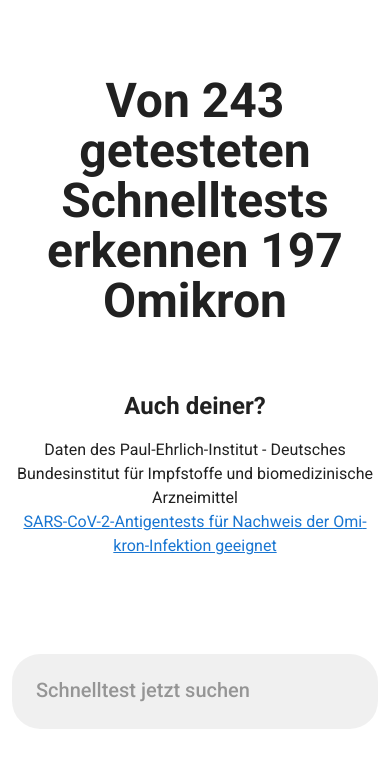
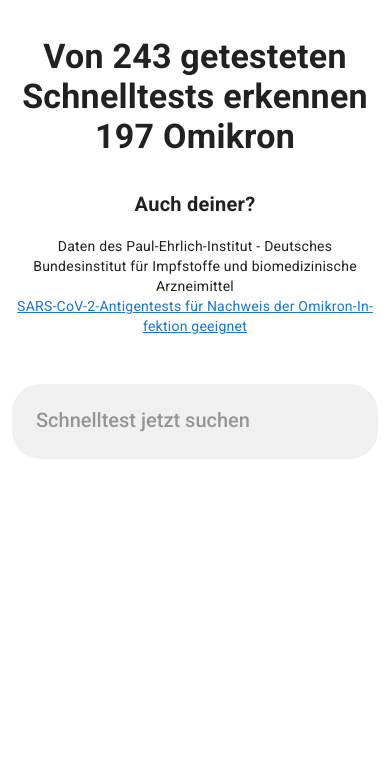
Before and after one commit to SpiritFour/schnelltest-tester, a Nuxt app: page / in a window 390 px wide. Shown: the top 768 px of the page. Built offline with nearby package versions, Linux system fonts and the light colour scheme.

Commit message:
make it nicer for mobile

```diff
--- a/components/Info.vue
+++ b/components/Info.vue
@@ -1,5 +1,5 @@
 <template>
-  <div class="text-center py-4 text-body" style="width: 100%">
+  <div class="text-center py-4 text-md-body-1 text-body-2" style="width: 100%">
     Daten des Paul-Ehrlich-Institut - Deutsches Bundesinstitut für Impfstoffe
     und biomedizinische Arzneimittel
 
--- a/components/Schnelltest.vue
+++ b/components/Schnelltest.vue
@@ -1,11 +1,11 @@
 <template>
-  <v-card outlined class="mb-4 rounded-xl">
+  <v-card outlined class="mb-md-4 mb-2 rounded-xl">
     <div style="display: flex; align-items: baseline">
       <div>
         <v-icon
           large
           :color="test['omicron-sensitive'] ? 'green' : 'red'"
-          class="ml-8 mt-2"
+          class="ml-md-8 ml-4 mt-1 mt-md-2"
           >{{
             test['omicron-sensitive'] ? 'mdi-check-circle' : 'mdi-alert-circle'
           }}
--- a/components/SchnelltestName.vue
+++ b/components/SchnelltestName.vue
@@ -1,12 +1,12 @@
 <template>
-  <div class="pa-2">
-    <v-card-text class="text-h5 pb-1" v-html="getName"></v-card-text>
+  <div class="pa-md-2">
+    <v-card-text class="text-md-h5 text-h6 pb-1" v-html="getName"></v-card-text>
     <v-card-text
-      class="text-body-1 py-0"
+      class="text-md-body-1 text-body-2 py-0"
       v-html="getManufacturere"
     ></v-card-text>
 
-    <v-card-text class="text-subtitle-1 grey--text pt-1">
+    <v-card-text class="text-md-subtitle-1 text-md-subtitle-2 grey--text pt-1">
       Erkennt Omikron {{ sensitive ? 'gut' : 'schlecht' }}
     </v-card-text>
   </div>
--- a/nuxt.config.js
+++ b/nuxt.config.js
@@ -18,7 +18,7 @@ export default {
       { hid: 'description', name: 'description', content: '' },
       { name: 'format-detection', content: 'telephone=no' },
     ],
-    link: [{ rel: 'icon', type: 'image/x-icon', href: '/favicon.ico' }],
+    link: [{ rel: 'icon', type: 'image/x-icon', href: '/microbe.png' }],
   },
 
   // Global CSS: https://go.nuxtjs.dev/config-css
--- a/pages/index.vue
+++ b/pages/index.vue
@@ -1,10 +1,10 @@
 <template>
   <v-container v-bind:class="{ desktopContainer: $vuetify.breakpoint.mdAndUp }">
-    <div class="text-md-h2 text-h3 font-weight-bold text-center mt-16">
+    <div class="text-md-h2 text-h4 font-weight-bold text-center mt-md-16 mt-6">
       Von {{ validSchnelltests + invalidSchnelltests }} getesteten Schnelltests
       erkennen {{ validSchnelltests }} Omikron
     </div>
-    <div class="text-md-h4 text-h5 font-weight-bold text-center mt-8 pt-8">
+    <div class="text-md-h4 text-h6 font-weight-bold text-center mt-md-16 mt-8">
       Auch deiner?
     </div>
     <Info />
@@ -12,7 +12,7 @@
     <v-combobox
       v-model="search"
       placeholder="Schnelltest jetzt suchen"
-      class="mt-16 text-md-h5 text-h6 py-4 text-center"
+      class="mt-md-16 mt-8 text-md-h5 text-h6"
       dense
       filled
       rounded
```
